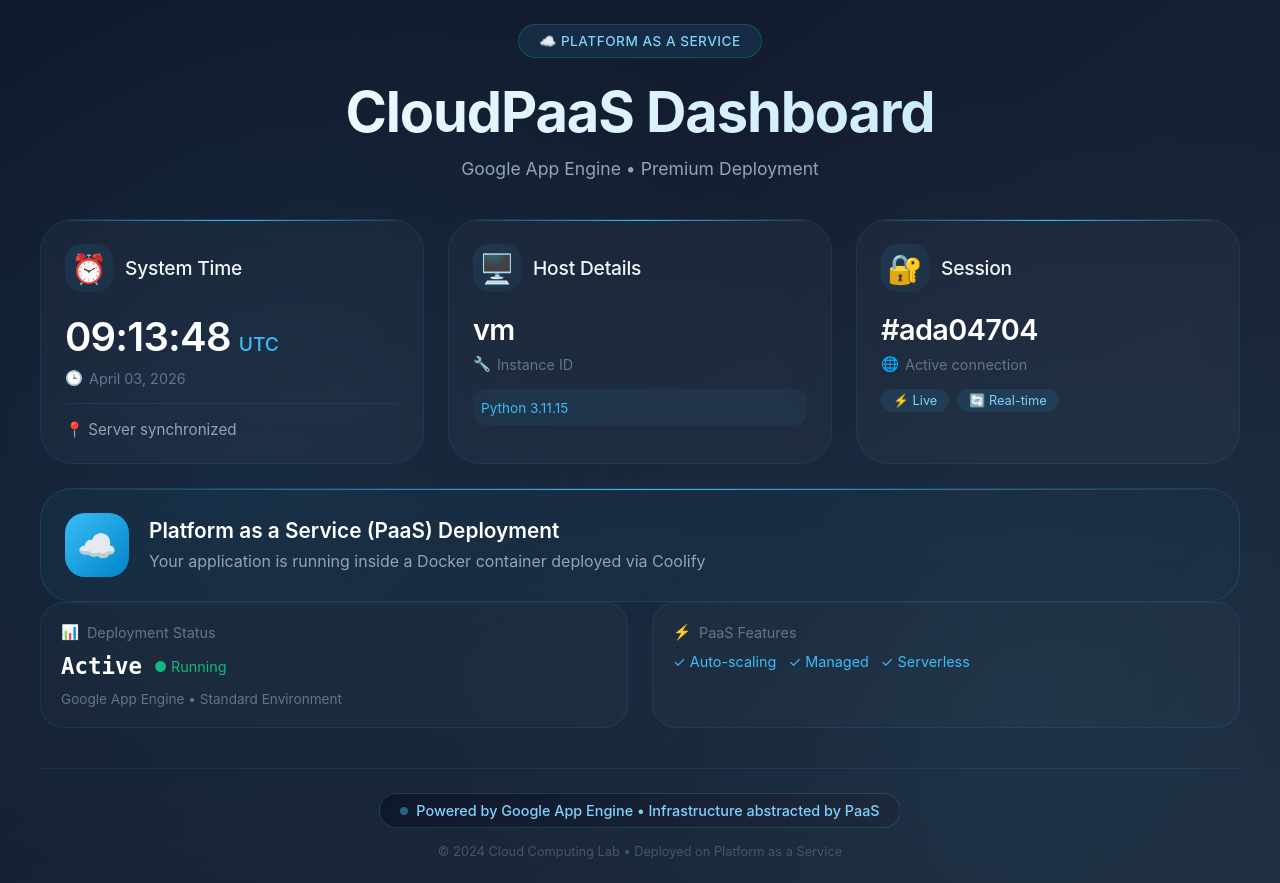
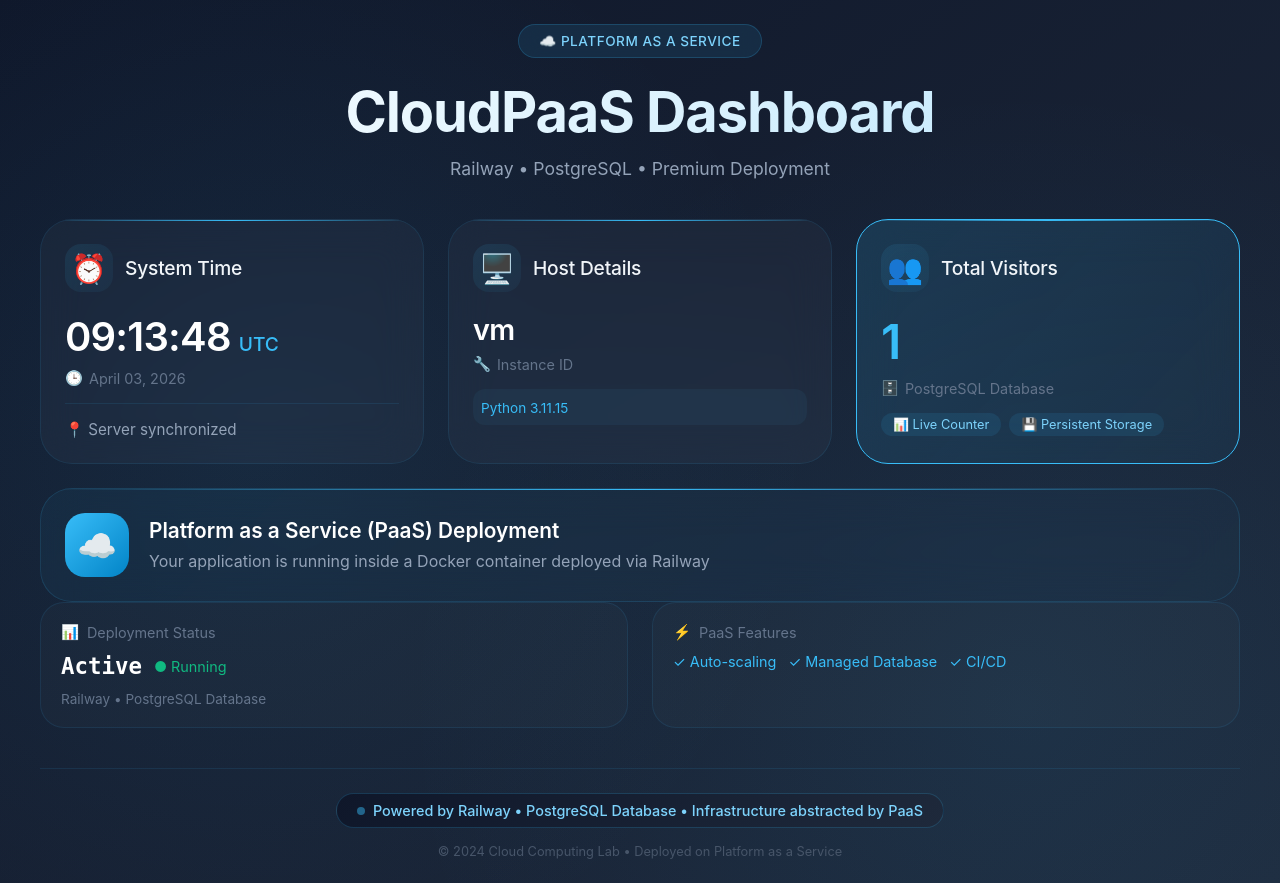
Before and after one commit to NamatovuChristineMaria123/paas-flask-app, a Flask app: page / in a window 1280 px wide. Run offline with Flask 3, Linux system fonts and the light colour scheme; data comes from the database, SQL or seed files in the repository.

Commit message:
Added PostgreSQL database and visitor counter

```diff
--- a/app.py
+++ b/app.py
@@ -1,14 +1,38 @@
-from flask import Flask, render_template
+from flask import Flask, render_template, request
 from datetime import datetime
 import socket
 import os
 import platform
 import uuid
+from flask_sqlalchemy import SQLAlchemy
 
 app = Flask(__name__)
 
+# Database configuration
+app.config['SQLALCHEMY_DATABASE_URI'] = os.environ.get('DATABASE_URL', 'sqlite:///visits.db')
+app.config['SQLALCHEMY_TRACK_MODIFICATIONS'] = False
+db = SQLAlchemy(app)
+
+# A simple model for tracking visits
+class Visit(db.Model):
+    id = db.Column(db.Integer, primary_key=True)
+    ip_address = db.Column(db.String(50))
+    visited_at = db.Column(db.DateTime, default=datetime.utcnow)
+
+# Create tables
+with app.app_context():
+    db.create_all()
+
 @app.route("/")
 def home():
+    # Record this visit
+    visit = Visit(ip_address=request.remote_addr)
+    db.session.add(visit)
+    db.session.commit()
+
+    # Get total visit count
+    total_visits = Visit.query.count()
+
     # Generate a unique session ID for demo purposes
     session_id = str(uuid.uuid4())[:8]
 
@@ -18,7 +42,8 @@ def home():
                          hostname=socket.gethostname(),
                          platform_info=platform.python_version(),
                          session_id=session_id,
-                         message="Your application is running inside a Docker container deployed via Coolify")
+                         visit_count=total_visits,  # NEW: pass visit count to template
+                         message="Your application is running inside a Docker container deployed via Railway")
 
 if __name__ == "__main__":
     port = int(os.environ.get("PORT", 5000))
--- a/requirements.txt
+++ b/requirements.txt
@@ -1,2 +1,3 @@
 flask
 psycopg2-binary
+  flask_sqlalchem
--- a/templates/index.html
+++ b/templates/index.html
@@ -248,6 +248,17 @@
             font-family: monospace;
         }
 
+        /* Visitor Counter Special Card */
+        .visitor-card {
+            background: linear-gradient(135deg, rgba(56, 189, 248, 0.15), rgba(56, 189, 248, 0.05));
+            border: 1px solid #38bdf8;
+        }
+
+        .visitor-count {
+            font-size: 3rem;
+            color: #38bdf8;
+        }
+
         /* Footer */
         .footer {
             text-align: center;
@@ -314,7 +325,7 @@
         <div class="header">
             <div class="badge">☁️ PLATFORM AS A SERVICE</div>
             <h1 class="title">CloudPaaS Dashboard</h1>
-            <p class="subtitle">Google App Engine • Premium Deployment</p>
+            <p class="subtitle">Railway • PostgreSQL • Premium Deployment</p>
         </div>
 
         <!-- Main Dashboard Grid -->
@@ -352,19 +363,19 @@
                 </div>
             </div>
 
-            <!-- Card 3: Session Info -->
-            <div class="card">
+            <!-- Card 3: Visitor Counter (NEW - Database Integration) -->
+            <div class="card visitor-card">
                 <div class="card-header">
-                    <div class="card-icon">🔐</div>
-                    <div class="card-title">Session</div>
+                    <div class="card-icon">👥</div>
+                    <div class="card-title">Total Visitors</div>
                 </div>
-                <div class="card-value" style="font-size: 1.8rem;">#{{ session_id }}</div>
+                <div class="card-value visitor-count">{{ visit_count }}</div>
                 <div class="card-label">
-                    <span>🌐</span> Active connection
+                    <span>🗄️</span> PostgreSQL Database
                 </div>
                 <div style="margin-top: 16px; display: flex; gap: 8px; flex-wrap: wrap;">
-                    <span style="background: rgba(56, 189, 248, 0.1); color: #7dd3fc; padding: 4px 12px; border-radius: 20px; font-size: 0.8rem;">⚡ Live</span>
-                    <span style="background: rgba(56, 189, 248, 0.1); color: #7dd3fc; padding: 4px 12px; border-radius: 20px; font-size: 0.8rem;">🔄 Real-time</span>
+                    <span style="background: rgba(56, 189, 248, 0.1); color: #7dd3fc; padding: 4px 12px; border-radius: 20px; font-size: 0.8rem;">📊 Live Counter</span>
+                    <span style="background: rgba(56, 189, 248, 0.1); color: #7dd3fc; padding: 4px 12px; border-radius: 20px; font-size: 0.8rem;">💾 Persistent Storage</span>
                 </div>
             </div>
         </div>
@@ -391,7 +402,7 @@
                     <span style="color: #10b981; font-size: 0.9rem;">● Running</span>
                 </div>
                 <div style="margin-top: 12px; color: #64748b; font-size: 0.85rem;">
-                    Google App Engine • Standard Environment
+                    Railway • PostgreSQL Database
                 </div>
             </div>
 
@@ -401,8 +412,8 @@
                 </div>
                 <div style="display: flex; gap: 12px; flex-wrap: wrap; margin-top: 8px;">
                     <span style="color: #38bdf8; font-size: 0.9rem;">✓ Auto-scaling</span>
-                    <span style="color: #38bdf8; font-size: 0.9rem;">✓ Managed</span>
-                    <span style="color: #38bdf8; font-size: 0.9rem;">✓ Serverless</span>
+                    <span style="color: #38bdf8; font-size: 0.9rem;">✓ Managed Database</span>
+                    <span style="color: #38bdf8; font-size: 0.9rem;">✓ CI/CD</span>
                 </div>
             </div>
         </div>
@@ -411,7 +422,7 @@
         <div class="footer">
             <div class="paas-badge">
                 <span></span>
-                Powered by Google App Engine • Infrastructure abstracted by PaaS
+                Powered by Railway • PostgreSQL Database • Infrastructure abstracted by PaaS
             </div>
             <div style="color: #475569; font-size: 0.8rem; margin-top: 16px;">
                 © 2024 Cloud Computing Lab • Deployed on Platform as a Service
```
